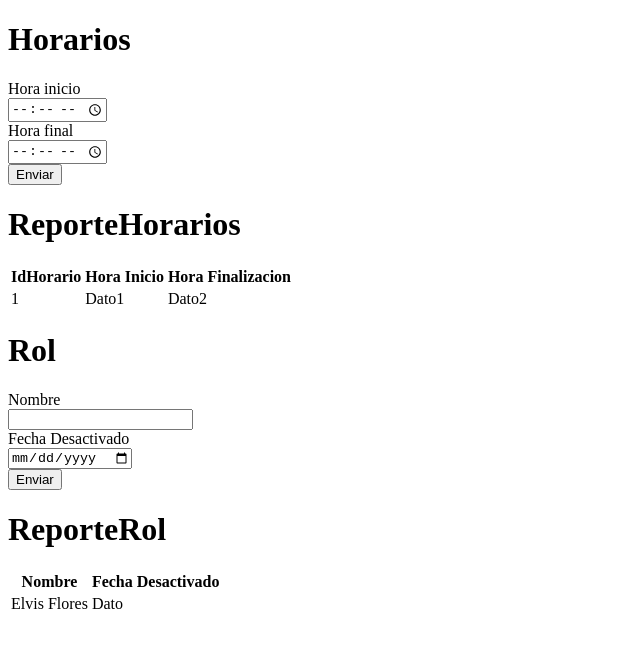
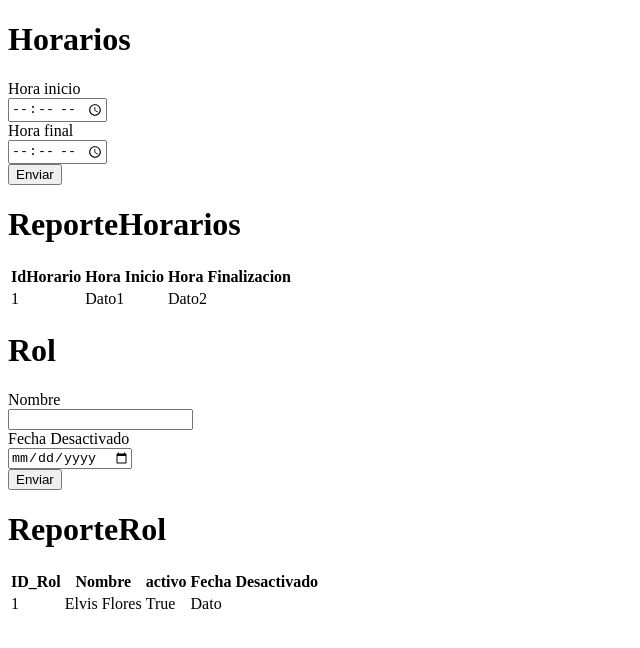
Before and after one commit to mariel2494/Proyecto-DAW1-React, a React (Vite) app in the folder Proyecto-React/: page / in a window 1280 px wide. Shown: the top 648 px of the page, without its empty margins (0-640 px from the left). Built offline with nearby package versions, Linux system fonts and the light colour scheme.

Commit message:
Update ReportesRoles.jsx

```diff
--- a/Proyecto-React/src/assets/ReportesRoles.jsx
+++ b/Proyecto-React/src/assets/ReportesRoles.jsx
@@ -2,12 +2,15 @@
 export const ReporteRol = () => {
     return (
       <><h1>ReporteRol</h1><table>
-
+            <th>ID_Rol</th>
             <th>Nombre</th>
+            <th>activo</th>
             <th>Fecha Desactivado</th>
               <tbody>
       <tr>
+          <td>1</td>
           <td>Elvis Flores</td>
+          <td>True</td>
           <td>Dato</td>
       </tr>
   </tbody>
```
